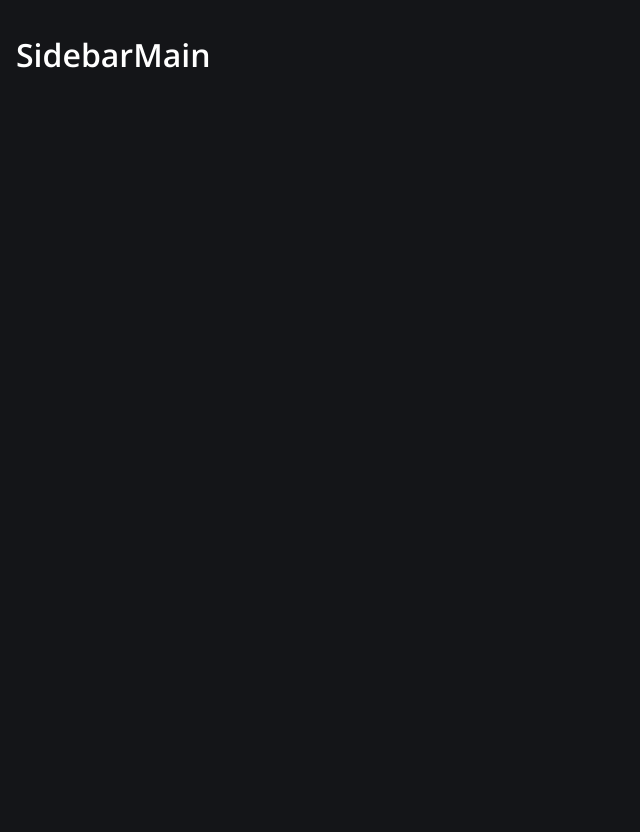
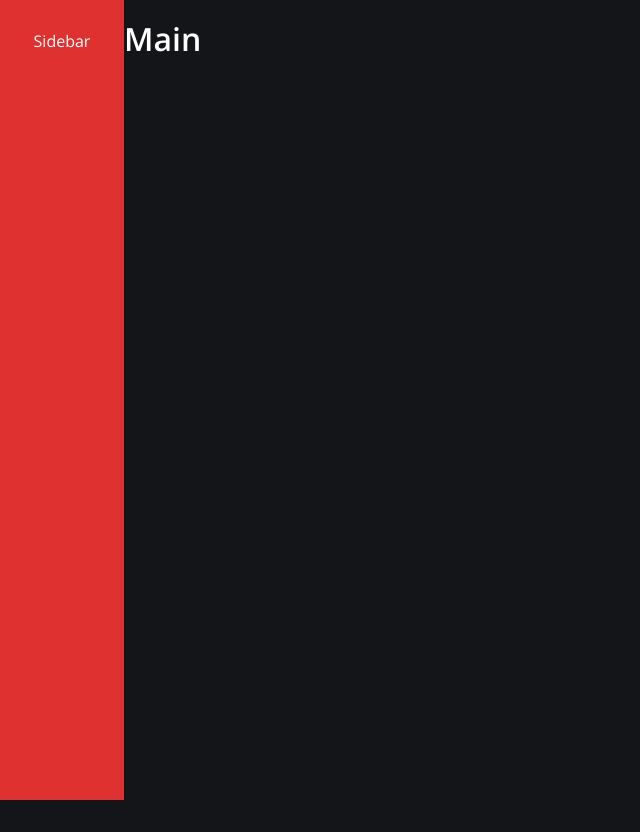
Before and after one commit to PauloPimentel-github/food-commerce, a React (Create React App) app: page / in a window 1280 px wide. Shown: the whole page, without its empty margins (0-640 px from the left). After the commit the page ends 800 px from the top, so only its background shows below. Built offline with nearby package versions, Linux system fonts and the light colour scheme.

Commit message:
Criando o componente Sidebar

```diff
--- a/src/components/Sidebar/index.tsx
+++ b/src/components/Sidebar/index.tsx
@@ -1,5 +1,7 @@
+import { Container } from "./styles"
+
 export function Sidebar() {
     return (
-        <h1>Sidebar</h1>
+        <Container>Sidebar</Container>
     )
 }
--- a/src/components/Sidebar/styles.ts
+++ b/src/components/Sidebar/styles.ts
@@ -1,5 +1,11 @@
 import styled from 'styled-components'
 
-export const Sidebar = styled.aside`
-
+export const Container = styled.aside`
+    background-color: ${({ theme }) => theme.colors.red};
+    width: 7.75rem;
+    padding: 2rem 0;
+    overflow: hidden;
+    display: flex;
+    flex-direction: column;
+    align-items: center;
 `
--- a/src/styles/global.ts
+++ b/src/styles/global.ts
@@ -8,6 +8,5 @@
     background: ${(props) => props.theme.colors.gray900};
     color: ${(props) => props.theme.colors.white};
     font-family: ${(props) => props.theme.fontFamily.sans};
-    padding: 1rem;
   }
 `
```
